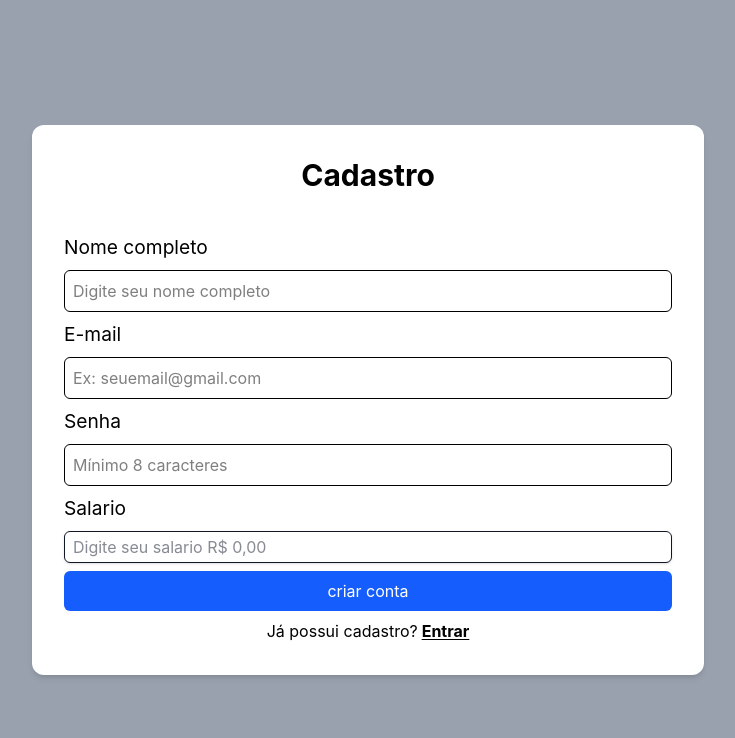
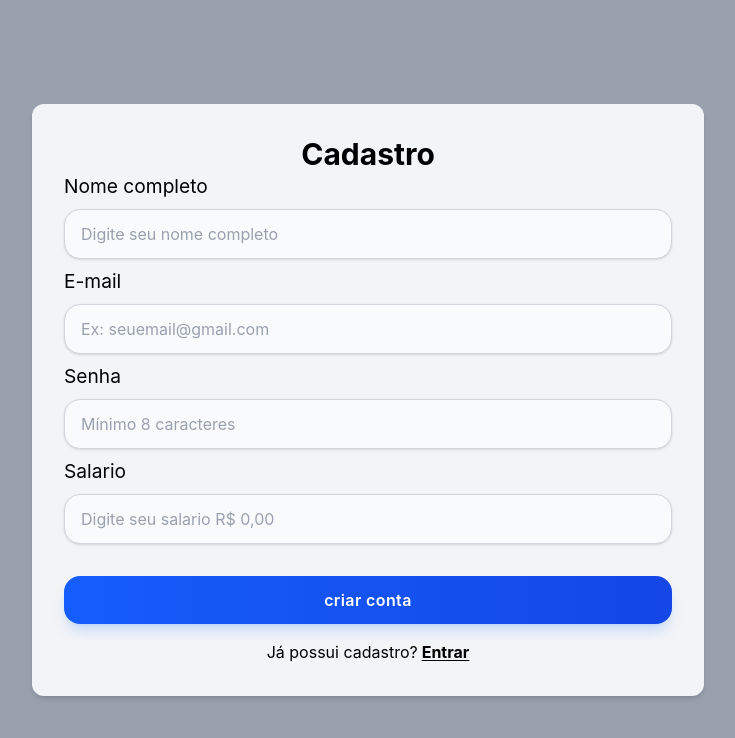
Before and after one commit to GabrielPassos-Dev/controlMonthlyExpenses, a React app in the folder frontend/: page /login in a window 1280 px wide. Both pictures are taken after a click on the button "Criar conta". Shown: the top 738 px of the page, without its empty margins (272-1007 px from the left). Built offline with nearby package versions, Linux system fonts and the light colour scheme; the HTML template or start-up script is replaced by a standard one.

Commit message:
Creating components for buttons and inputs.

```diff
--- a/frontend/package.json
+++ b/frontend/package.json
@@ -10,6 +10,7 @@
     "preview": "vite preview"
   },
   "dependencies": {
+    "lucide-react": "^0.575.0",
     "react": "^19.2.0",
     "react-dom": "^19.2.0",
     "react-number-format": "^5.4.4",
--- a/frontend/src/components/CreateFinancial.jsx
+++ b/frontend/src/components/CreateFinancial.jsx
@@ -1,18 +1,11 @@
 import { Link } from "react-router-dom";
+import { Button } from "./ui/button";
 
 export default function CreateFinancial() {
   return (
     <div className="bg-white p-4 rounded-xl shadow-md w-80 flex flex-col gap-4">
-      <h1 className="text-[24px] font-bold text-center">
-        {" "}
-        Criar novo Painel
-      </h1>
-      <Link
-        to={"/financial"}
-        className="bg-blue-600 text-white p-2 rounded-md hover:bg-blue-700 transition text-center "
-      >
-        Criar
-      </Link>
+      <h1 className="text-[24px] font-bold text-center"> Criar novo Painel</h1>
+      <Button to={"/financial"}>Criar</Button>
     </div>
   );
 }
--- a/frontend/src/components/FormLogin.jsx
+++ b/frontend/src/components/FormLogin.jsx
@@ -1,6 +1,8 @@
 import { useState } from "react";
 import { useNavigate } from "react-router-dom";
 import Text from "./ui/text";
+import { Button } from "./ui/button";
+import { Input } from "./ui/Input";
 
 export default function FormLogin({ onSwitchForm }) {
   const navigate = useNavigate();
@@ -35,39 +37,33 @@ export default function FormLogin({ onSwitchForm }) {
   }
 
   return (
-    <form
-      onSubmit={handleLogin}
-      className="bg-white p-8 rounded-xl shadow-md w-full flex flex-col gap-4"
-    >
+    <div className="bg-gray-100 p-8 rounded-xl shadow-md w-full flex flex-col gap-8">
+      <header>
         <h1 className="text-2xl font-bold text-center">Login</h1>
+      </header>
 
+      <form onSubmit={handleLogin} className="flex flex-col gap-2">
         <label htmlFor="email">
           <Text>E-mail</Text>
         </label>
-      <input
+        <Input
           id="email"
           type="email"
           placeholder="Digite seu email"
           value={email}
           onChange={(event) => setEmail(event.target.value)}
-        className="border p-2 rounded-md focus:outline-none focus:ring-2 focus:ring-blue-500"
         />
-
         <label htmlFor="password">
           <Text>Senha</Text>
         </label>
-      <input
+        <Input
           id="password"
           type="password"
           placeholder="Digite sua senha"
           value={password}
           onChange={(event) => setPassword(event.target.value)}
-        className="border p-2 rounded-md focus:outline-none focus:ring-2 focus:ring-blue-500"
         />
-
-      <button className="bg-blue-600 text-white p-2 rounded-md hover:bg-blue-700 transition">
-        Entrar
-      </button>
+        <Button className="mt-6 mb-2">Entrar</Button>
         <div className="flex flex-row gap-1 justify-center items-center">
           <p>Não possui cadastro?</p>
           <button
@@ -79,5 +75,6 @@ export default function FormLogin({ onSwitchForm }) {
           </button>
         </div>
       </form>
+    </div>
   );
 }
--- a/frontend/src/components/FormRegister.jsx
+++ b/frontend/src/components/FormRegister.jsx
@@ -2,6 +2,8 @@ import { useState } from "react";
 import { useNavigate } from "react-router-dom";
 import { NumericFormat } from "react-number-format";
 import Text from "./ui/text";
+import { Button } from "./ui/button";
+import { Input } from "./ui/Input";
 
 export default function FormRegister({ onSwitchForm }) {
   const navigate = useNavigate();
@@ -43,46 +45,43 @@ export default function FormRegister({ onSwitchForm }) {
   }
 
   return (
-    <form
-      onSubmit={handleRegister}
-      className="bg-white p-8 rounded-xl shadow-md flex flex-col gap-2"
-    >
-      <h1 className="text-3xl font-bold text-center mb-8">Cadastro</h1>
+    <div className="bg-gray-100 p-8 rounded-xl shadow-md w-full flex flex-col gap-">
+      <header>
+        <h1 className="text-3xl font-bold text-center">Cadastro</h1>
+      </header>
 
+      <form onSubmit={handleRegister} className="flex flex-col gap-2">
         <label htmlFor="name">
           <Text>Nome completo</Text>
         </label>
-      <input
+        <Input
           id="name"
           type="text"
           placeholder="Digite seu nome completo"
           value={name}
           onChange={(event) => setName(event.target.value)}
-        className="border p-2 rounded-md focus:outline-none focus:ring-2 focus:ring-blue-500"
         />
 
         <label htmlFor="email">
           <Text>E-mail</Text>
         </label>
-      <input
+        <Input
           id="email"
           type="email"
           placeholder="Ex: seuemail@gmail.com"
           value={email}
           onChange={(event) => setEmail(event.target.value)}
-        className="border p-2 rounded-md focus:outline-none focus:ring-2 focus:ring-blue-500"
         />
 
         <label htmlFor="password">
           <Text>Senha</Text>
         </label>
-      <input
+        <Input
           id="password"
           type="password"
           placeholder="Mínimo 8 caracteres"
           value={password}
           onChange={(event) => setPassword(event.target.value)}
-        className="border p-2 rounded-md focus:outline-none focus:ring-2 focus:ring-blue-500"
         />
 
         <label htmlFor="salary">
@@ -90,7 +89,7 @@ export default function FormRegister({ onSwitchForm }) {
         </label>
         <NumericFormat
           id="salary"
-        className="h-8 p-2 bg-white text-gray-900 border rounded-md shadow-sm focus:outline-none focus:ring-2 focus:ring-blue-500"
+          className="w-full px-4 py-3 rounded-2xl bg-gray-50 border border-gray-300 text-gray-700 placeholder-gray-400 outline-none transition-all duration-300 focus:bg-white focus:border-blue-600 focus:ring-4 focus:ring-blue-500/20 shadow-sm hover:border-gray-300"
           value={salary || ""}
           thousandSeparator="."
           decimalSeparator=","
@@ -102,9 +101,7 @@ export default function FormRegister({ onSwitchForm }) {
           onValueChange={(values) => setSalary(values.floatValue ?? 0)}
         />
 
-      <button className="bg-blue-600 text-white p-2 rounded-md hover:bg-blue-700 transition">
-        criar conta
-      </button>
+        <Button className="mt-6 mb-2">criar conta</Button>
         <div className="flex flex-row gap-1 justify-center items-center">
           <p>Já possui cadastro?</p>
           <button
@@ -116,5 +113,6 @@ export default function FormRegister({ onSwitchForm }) {
           </button>
         </div>
       </form>
+    </div>
   );
 }
--- a/frontend/src/components/ViwHistoryFinancial.jsx
+++ b/frontend/src/components/ViwHistoryFinancial.jsx
@@ -1,10 +1,11 @@
 import { Link } from "react-router-dom";
+import { Button } from "./ui/button";
 
-export default function ViwHistoryFinancial(){
-    return(
-        <div className="bg-white p-4 rounded-xl shadow-md w-80 flex flex-col gap-4">
-            <h1 className="text-2xl font-bold text-center">Ver historico</h1>
-             <Link to={'/history'} className="bg-blue-600 text-white p-2 rounded-md hover:bg-blue-700 transition text-center">Ver</Link>
-        </div>
-    )
+export default function ViwHistoryFinancial() {
+  return (
+    <div className="bg-white p-4 rounded-xl shadow-md w-80 flex flex-col gap-4">
+      <h1 className="text-2xl font-bold text-center">Ver historico</h1>
+      <Button to={"/history"}>Ver</Button>
+    </div>
+  );
 }
--- /dev/null
+++ b/frontend/src/components/ui/Button.jsx
@@ -0,0 +1,52 @@
+import { Link } from "react-router-dom";
+
+export function Button({
+  children,
+  onClick,
+  to,
+  className = "",
+  variant = "primary",
+  size = "md",
+  ...props
+}) {
+  const variants = {
+    primary:
+      "relative w-full py-3 px-6 rounded-2xl font-semibold text-white text-base tracking-wide bg-gradient-to-r from-blue-600 to-blue-700 shadow-lg shadow-blue-500/20 transition-all duration-300 ease-in-out hover:from-blue-700 hover:to-blue-800 hover:shadow-xl hover:shadow-blue-500/30 active:scale-95",
+
+    danger:
+      "bg-red-600 text-white p-2 rounded-md hover:bg-red-700 transition text-center",
+    ghost:
+      "bg-transparent text-blue-600 border-2 border-blue-600 hover:bg-blue-800 hover:text-white text-center",
+  };
+
+  const sizes = {
+    sm: "text-sm",
+    md: "text-md",
+    lg: "px-8 py-3 text-lg",
+  };
+
+  const classes = `${variants[variant]} ${sizes[size]} ${className}`;
+
+  if (to) {
+    return (
+      <Link to={to} className={`${classes}`} {...props}>
+        {children}
+      </Link>
+    );
+  }
+
+  return (
+    <button onClick={onClick} className={`${classes}`} {...props}>
+      {children}
+    </button>
+  );
+}
+
+// 🔵 Azul principal
+// bg-blue-600
+// 🟢 Verde para valores positivos
+// text-green-500
+// 🔴 Vermelho para gastos
+// text-red-500
+// 🤍 Fundo neutro
+// bg-gray-50
--- /dev/null
+++ b/frontend/src/components/ui/Input.jsx
@@ -0,0 +1,25 @@
+export function Input({
+  children,
+  onChange,
+  className = "",
+  id,
+  type,
+  placeholder,
+  value,
+}) {
+  const classBase =
+    " w-full px-4 py-3 rounded-2xl bg-gray-50 border border-gray-300 text-gray-700 placeholder-gray-400 outline-none transition-all duration-300 focus:bg-white focus:border-blue-600 focus:ring-4 focus:ring-blue-500/20 shadow-sm hover:border-gray-300";
+
+  return (
+    <input
+      id={id}
+      type={type}
+      placeholder={placeholder}
+      value={value}
+      onChange={onChange}
+      className={`${classBase} ${className}`}
+    >
+      {children}
+    </input>
+  );
+}
--- a/frontend/src/pages/Dashboard.jsx
+++ b/frontend/src/pages/Dashboard.jsx
@@ -1,6 +1,7 @@
 import { useNavigate } from "react-router-dom";
 import CreateFinancial from "../components/CreateFinancial";
 import ViwHistoryFinancial from "../components/ViwHistoryFinancial";
+import { Button } from "../components/ui/button";
 
 export default function Dashboard() {
   const navigate = useNavigate();
@@ -14,12 +15,7 @@ export default function Dashboard() {
     <div className="bg-gray-400 min-h-screen w-full flex flex-col gap-4 justify-center items-center px-4 overflow-x-hidden">
       <CreateFinancial />
       <ViwHistoryFinancial />
-      <button
-        onClick={logout}
-        className="bg-blue-600 text-white p-2 rounded-md hover:bg-blue-700 transition text-center "
-      >
-        Sair da conta
-      </button>
+      <Button onClick={logout}>Sair da conta</Button>
     </div>
   );
 }
```
Also changed, not shown: frontend/src/pages/Financial.jsx (line endings or trailing spaces), 1 other file (tests, documents, lock files or other folders). Lines whose indentation alone changed are shown as unchanged.
